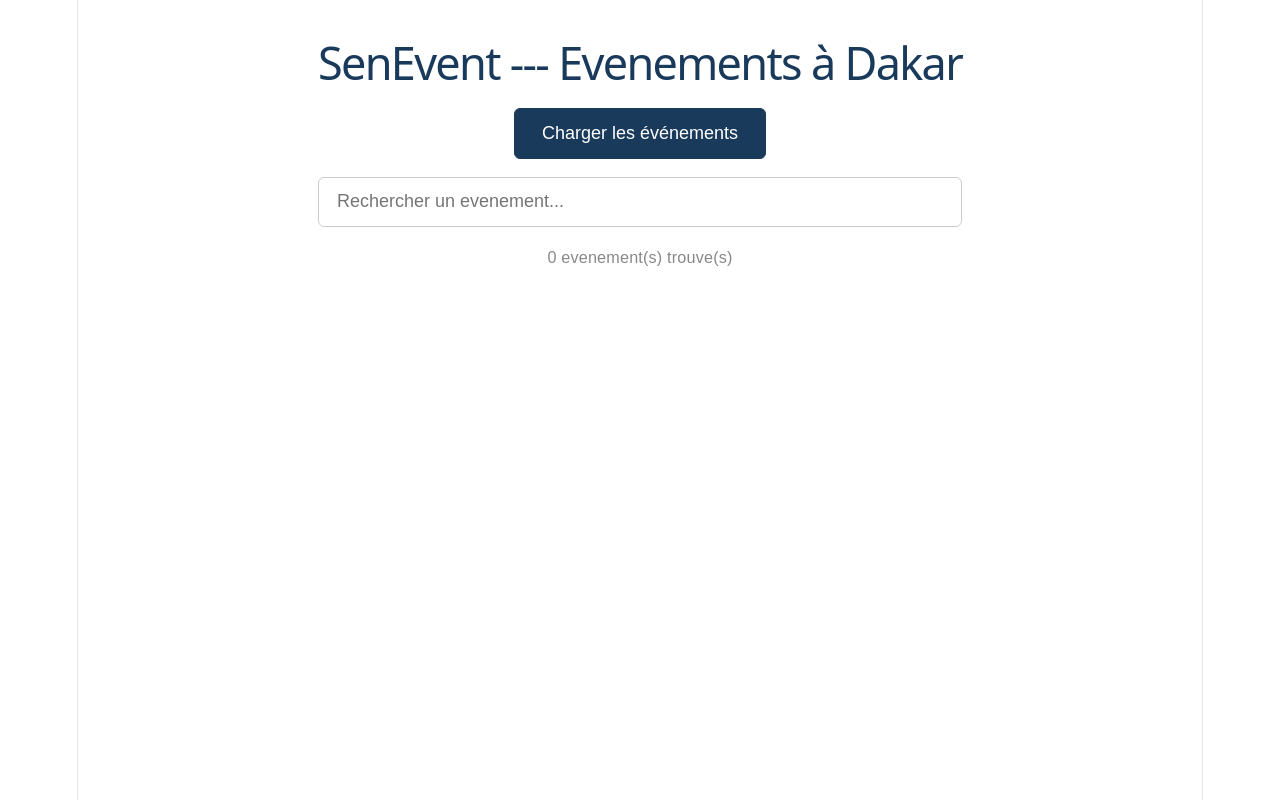
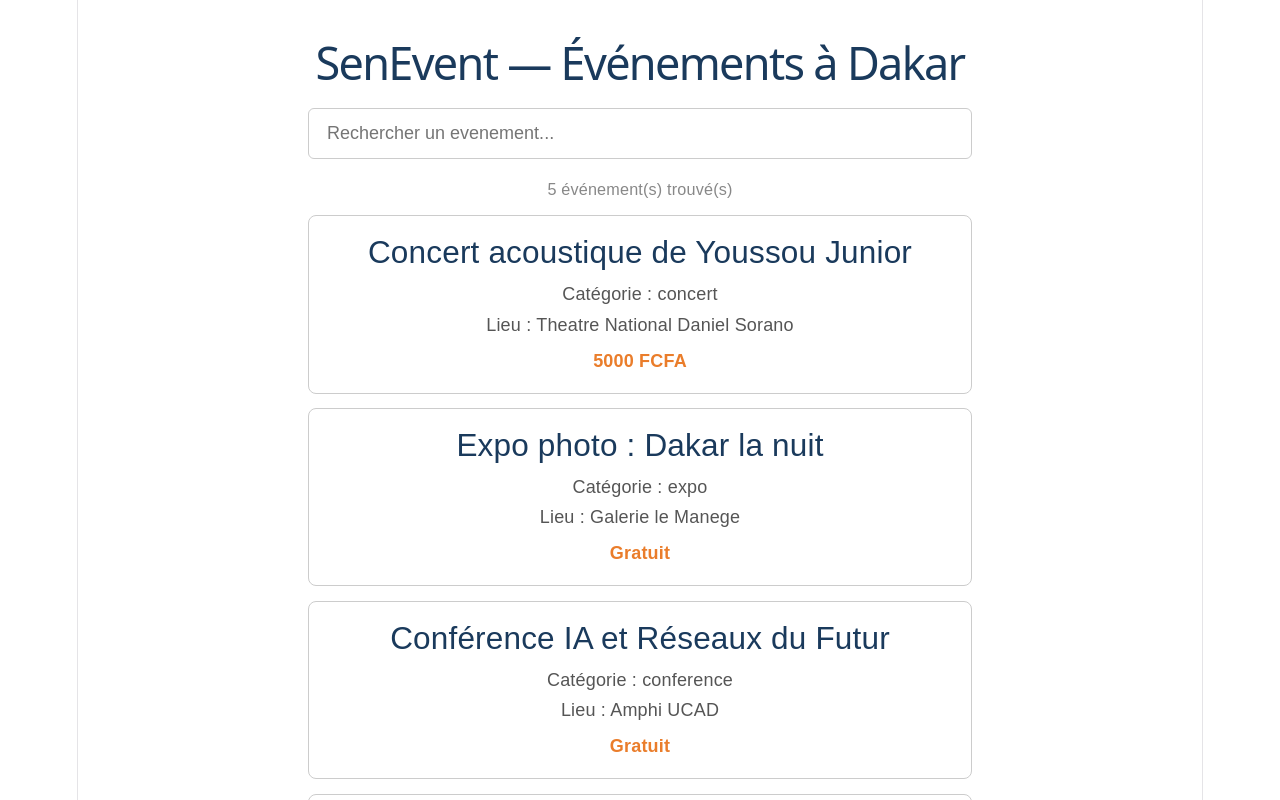
Before and after one commit to Lyfas1711/senevent, a React app in the folder apps/web/: page / in a window 1280 px wide. Shown: the top 800 px of the page. Built offline with nearby package versions, Linux system fonts and the light colour scheme; the HTML template or start-up script is replaced by a standard one.

Commit message:
charge les evenements automatiquement avec useEffect

```diff
--- a/apps/web/src/App.jsx
+++ b/apps/web/src/App.jsx
@@ -1,16 +1,15 @@
-import { useState } from "react";
+import { useState, useEffect } from "react";
 import EvenementCarte from "./components/EvenementCarte";
 import SearchBar from "./components/SearchBar";
 import styles from "./App.module.css";
 
 const App = () => {
   const [evenements, setEvenements] = useState([]);
-  const [chargement, setChargement] = useState(false);
+  const [chargement, setChargement] = useState(true);
   const [recherche, setRecherche] = useState("");
 
+  useEffect(() => {
     const charger = async () => {
-    setChargement(true);
-
       try {
         const reponse = await fetch("/evenements.json");
         const data = await reponse.json();
@@ -22,23 +21,22 @@ const App = () => {
       setChargement(false);
     };
 
+    charger();
+  }, []);
+
   const evenementsFiltres = evenements.filter((ev) =>
     ev.titre.toLowerCase().includes(recherche.toLowerCase())
   );
 
+  if (chargement) {
+    return <p>Chargement des événements...</p>;
+  }
+
   return (
     <div className={styles.container}>
       <h1 className={styles.titre}>
-        SenEvent --- Evenements à Dakar
+        SenEvent — Événements à Dakar
       </h1>
-
-      <button
-        className={styles.bouton}
-        onClick={charger}
-        disabled={chargement}
-      >
-        {chargement ? "Chargement..." : "Charger les événements"}
-      </button>
 
       <SearchBar
         recherche={recherche}
@@ -46,7 +44,7 @@ const App = () => {
       />
 
       <p className={styles.compteur}>
-        {evenementsFiltres.length} evenement(s) trouve(s)
+        {evenementsFiltres.length} événement(s) trouvé(s)
       </p>
 
       {evenementsFiltres.map((ev) => (
```
Lines whose indentation alone changed are shown as unchanged.
